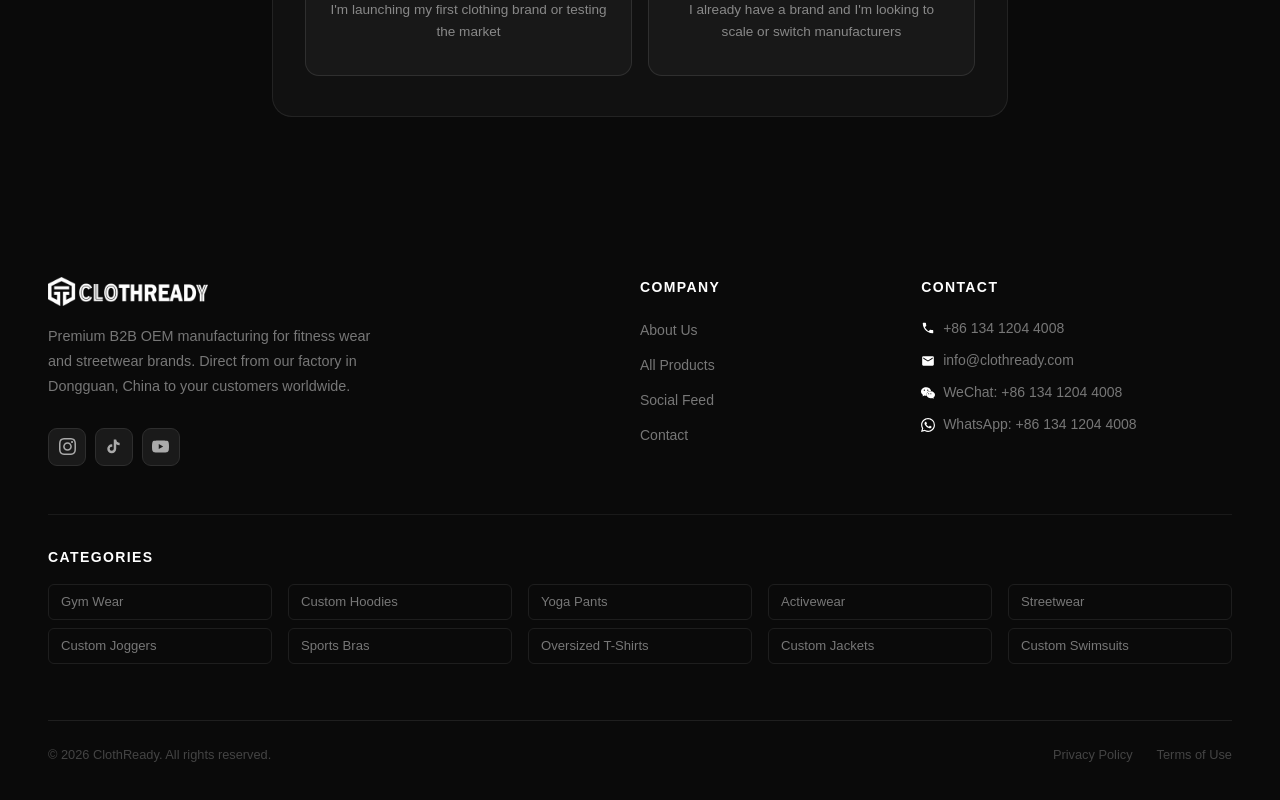
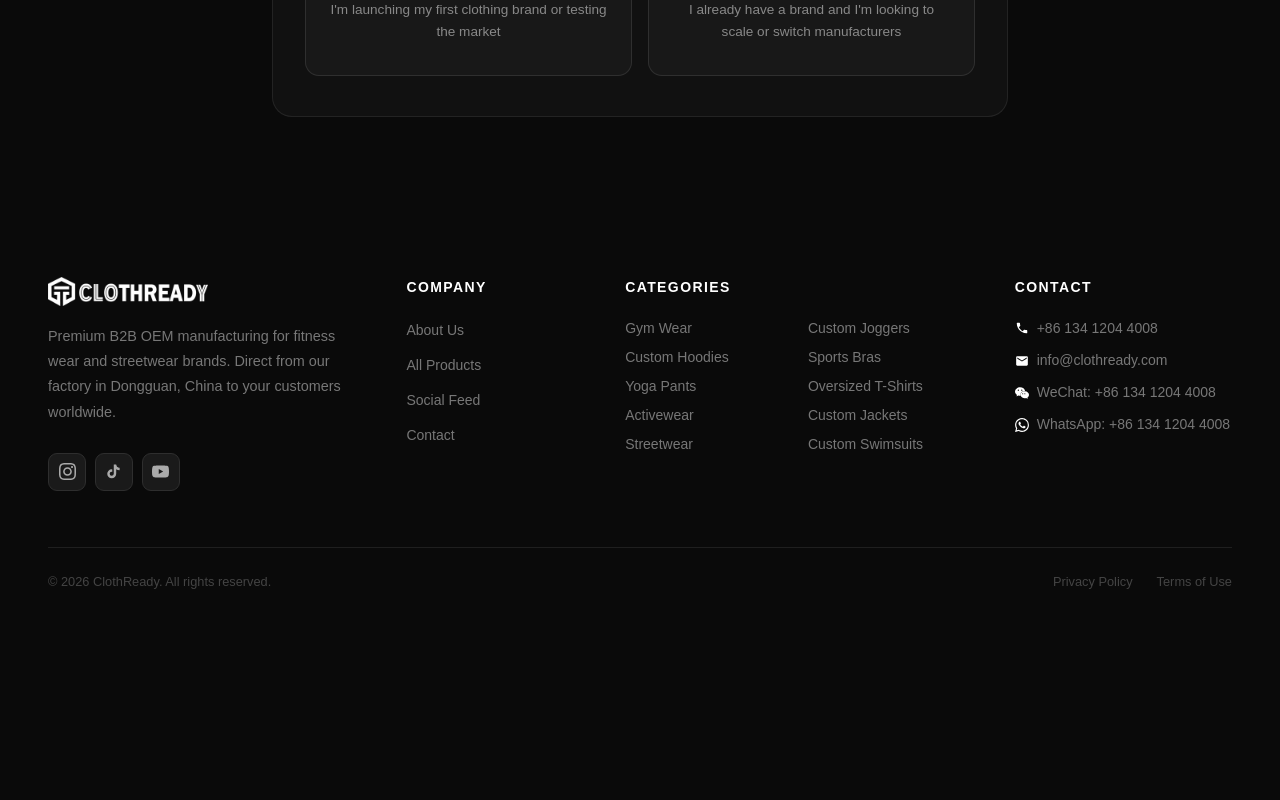
Before and after one commit to Allan4444/clothready-web, a Next.js app: page / in a window 1280 px wide. Shown: the part 7037-7837 px from the top of the page. After the commit the page ends 7668 px from the top, so only its background shows below. Built offline with nearby package versions, Linux system fonts and the light colour scheme; no server answers.

Commit message:
Footer: restore 4-col layout, Categories col uses 2-sub-col grid (5+5)
Co-Authored-By: Claude Sonnet 4.6 <noreply@anthropic.com>
Claude-Session: https://claude.ai/code/session_01DyDspBxiuE5M6nbRXuEZLg

```diff
--- a/components/layout/Footer.tsx
+++ b/components/layout/Footer.tsx
@@ -8,7 +8,7 @@ export default function Footer() {
     <footer style={{ background: '#0a0a0a', color: '#fff' }}>
       <div style={{ maxWidth: 1400, margin: '0 auto', padding: '5rem 3rem 2.5rem' }}>
 
-        <div style={{ display: 'grid', gridTemplateColumns: '1.4fr 0.6fr 0.8fr', gap: '3rem', alignItems: 'start', marginBottom: '3rem' }}>
+        <div style={{ display: 'grid', gridTemplateColumns: '1fr 0.55fr 1.1fr 0.7fr', gap: '3rem', alignItems: 'start' }}>
 
           {/* Column 1: Logo + tagline + social */}
           <div>
@@ -43,7 +43,30 @@ export default function Footer() {
             </ul>
           </div>
 
-          {/* Column 3: Contact */}
+          {/* Column 3: Categories — 2 sub-columns of 5 */}
+          <div>
+            <h4 className="footer-heading">Categories</h4>
+            <div style={{ display: 'grid', gridTemplateColumns: '1fr 1fr', gap: '0.5rem 1.5rem' }}>
+              {[
+                { href: '/products/gym-wear-manufacturer',         label: 'Gym Wear' },
+                { href: '/products/custom-joggers',                label: 'Custom Joggers' },
+                { href: '/products/custom-hoodies-manufacturer',   label: 'Custom Hoodies' },
+                { href: '/products/sports-bra-manufacturer',       label: 'Sports Bras' },
+                { href: '/products/yoga-pants-manufacturer',       label: 'Yoga Pants' },
+                { href: '/products/oversized-tshirt-manufacturer', label: 'Oversized T-Shirts' },
+                { href: '/products/activewear-manufacturer',       label: 'Activewear' },
+                { href: '/products/custom-jackets-manufacturer',   label: 'Custom Jackets' },
+                { href: '/products/streetwear-manufacturer',       label: 'Streetwear' },
+                { href: '/products/custom-swimsuits-manufacturer', label: 'Custom Swimsuits' },
+              ].map(({ href, label }) => (
+                <Link key={href} href={href} className="footer-link" style={{ fontSize: '0.875rem' }}>
+                  {label}
+                </Link>
+              ))}
+            </div>
+          </div>
+
+          {/* Column 4: Contact */}
           <div>
             <h4 className="footer-heading">Contact</h4>
             <ul className="footer-list">
@@ -52,29 +75,6 @@ export default function Footer() {
               <li><span className="footer-contact-row" style={{ color: '#777', fontSize: '0.875rem' }}><svg width="14" height="14" fill="white" viewBox="0 0 24 24" style={{ flexShrink: 0 }}><path d="M8.691 2.188C3.891 2.188 0 5.476 0 9.53c0 2.212 1.17 4.203 3.002 5.55a.59.59 0 01.213.665l-.39 1.48c-.019.07-.048.141-.048.213 0 .163.13.295.29.295a.326.326 0 00.167-.054l1.903-1.114a.864.864 0 01.717-.098 10.16 10.16 0 002.837.403c.276 0 .543-.027.811-.05-.857-2.578.157-4.972 1.932-6.446 1.703-1.415 3.882-1.98 5.853-1.838-.576-3.583-3.99-6.348-8.596-6.348zM5.785 5.991c.642 0 1.162.529 1.162 1.18a1.17 1.17 0 01-1.162 1.178A1.17 1.17 0 014.623 7.17c0-.651.52-1.18 1.162-1.18zm5.813 0c.642 0 1.162.529 1.162 1.18a1.17 1.17 0 01-1.162 1.178 1.17 1.17 0 01-1.162-1.178c0-.651.52-1.18 1.162-1.18zm5.34 2.867c-1.797-.052-3.746.512-5.28 1.786-1.72 1.428-2.687 3.72-1.78 6.22.942 2.453 3.666 4.229 6.884 4.229.826 0 1.622-.12 2.361-.336a.722.722 0 01.598.082l1.584.926a.272.272 0 00.14.047c.134 0 .24-.111.24-.247 0-.06-.023-.12-.038-.177l-.327-1.233a.582.582 0 01-.023-.156.49.49 0 01.201-.398C23.024 18.48 24 16.82 24 14.98c0-3.21-2.931-5.837-7.063-6.122zm-3.74 3.504c.537 0 .972.44.972.982a.977.977 0 01-.972.979.977.977 0 01-.972-.979c0-.542.435-.982.972-.982zm3.712 0c.537 0 .972.44.972.982a.977.977 0 01-.972.979.977.977 0 01-.972-.979c0-.542.436-.982.972-.982z"/></svg>WeChat: +86 134 1204 4008</span></li>
               <li><span className="footer-contact-row" style={{ color: '#777', fontSize: '0.875rem' }}><svg width="14" height="14" fill="white" viewBox="0 0 24 24" style={{ flexShrink: 0 }}><path d="M17.472 14.382c-.297-.149-1.758-.867-2.03-.967-.273-.099-.471-.148-.67.15-.197.297-.767.966-.94 1.164-.173.199-.347.223-.644.075-.297-.15-1.255-.463-2.39-1.475-.883-.788-1.48-1.761-1.653-2.059-.173-.297-.018-.458.13-.606.134-.133.298-.347.446-.52.149-.174.198-.298.298-.497.099-.198.05-.371-.025-.52-.075-.149-.669-1.612-.916-2.207-.242-.579-.487-.5-.669-.51-.173-.008-.371-.01-.57-.01-.198 0-.52.074-.792.372-.272.297-1.04 1.016-1.04 2.479 0 1.462 1.065 2.875 1.213 3.074.149.198 2.096 3.2 5.077 4.487.709.306 1.262.489 1.694.625.712.227 1.36.195 1.871.118.571-.085 1.758-.719 2.006-1.413.248-.694.248-1.289.173-1.413-.074-.124-.272-.198-.57-.347m-5.421 7.403h-.004a9.87 9.87 0 01-5.031-1.378l-.361-.214-3.741.982.998-3.648-.235-.374a9.86 9.86 0 01-1.51-5.26c.001-5.45 4.436-9.884 9.888-9.884 2.64 0 5.122 1.03 6.988 2.898a9.825 9.825 0 012.893 6.994c-.003 5.45-4.437 9.884-9.885 9.884m8.413-18.297A11.815 11.815 0 0012.05 0C5.495 0 .16 5.335.157 11.892c0 2.096.547 4.142 1.588 5.945L.057 24l6.305-1.654a11.882 11.882 0 005.683 1.448h.005c6.554 0 11.89-5.335 11.893-11.893a11.821 11.821 0 00-3.48-8.413z"/></svg>WhatsApp: +86 134 1204 4008</span></li>
             </ul>
-          </div>
-        </div>
-
-        {/* Categories — full width, 2 rows × 5 columns */}
-        <div style={{ borderTop: '1px solid #1a1a1a', paddingTop: '2rem', marginBottom: '1rem' }}>
-          <h4 className="footer-heading" style={{ marginBottom: '1rem' }}>Categories</h4>
-          <div style={{ display: 'grid', gridTemplateColumns: 'repeat(5, 1fr)', gap: '0.5rem 1rem' }}>
-            {[
-              { href: '/products/gym-wear-manufacturer',        label: 'Gym Wear' },
-              { href: '/products/custom-hoodies-manufacturer',  label: 'Custom Hoodies' },
-              { href: '/products/yoga-pants-manufacturer',      label: 'Yoga Pants' },
-              { href: '/products/activewear-manufacturer',      label: 'Activewear' },
-              { href: '/products/streetwear-manufacturer',      label: 'Streetwear' },
-              { href: '/products/custom-joggers',               label: 'Custom Joggers' },
-              { href: '/products/sports-bra-manufacturer',      label: 'Sports Bras' },
-              { href: '/products/oversized-tshirt-manufacturer',label: 'Oversized T-Shirts' },
-              { href: '/products/custom-jackets-manufacturer',  label: 'Custom Jackets' },
-              { href: '/products/custom-swimsuits-manufacturer',label: 'Custom Swimsuits' },
-            ].map(({ href, label }) => (
-              <Link key={href} href={href} className="footer-link footer-cat-link">
-                {label}
-              </Link>
-            ))}
           </div>
         </div>
 
```
